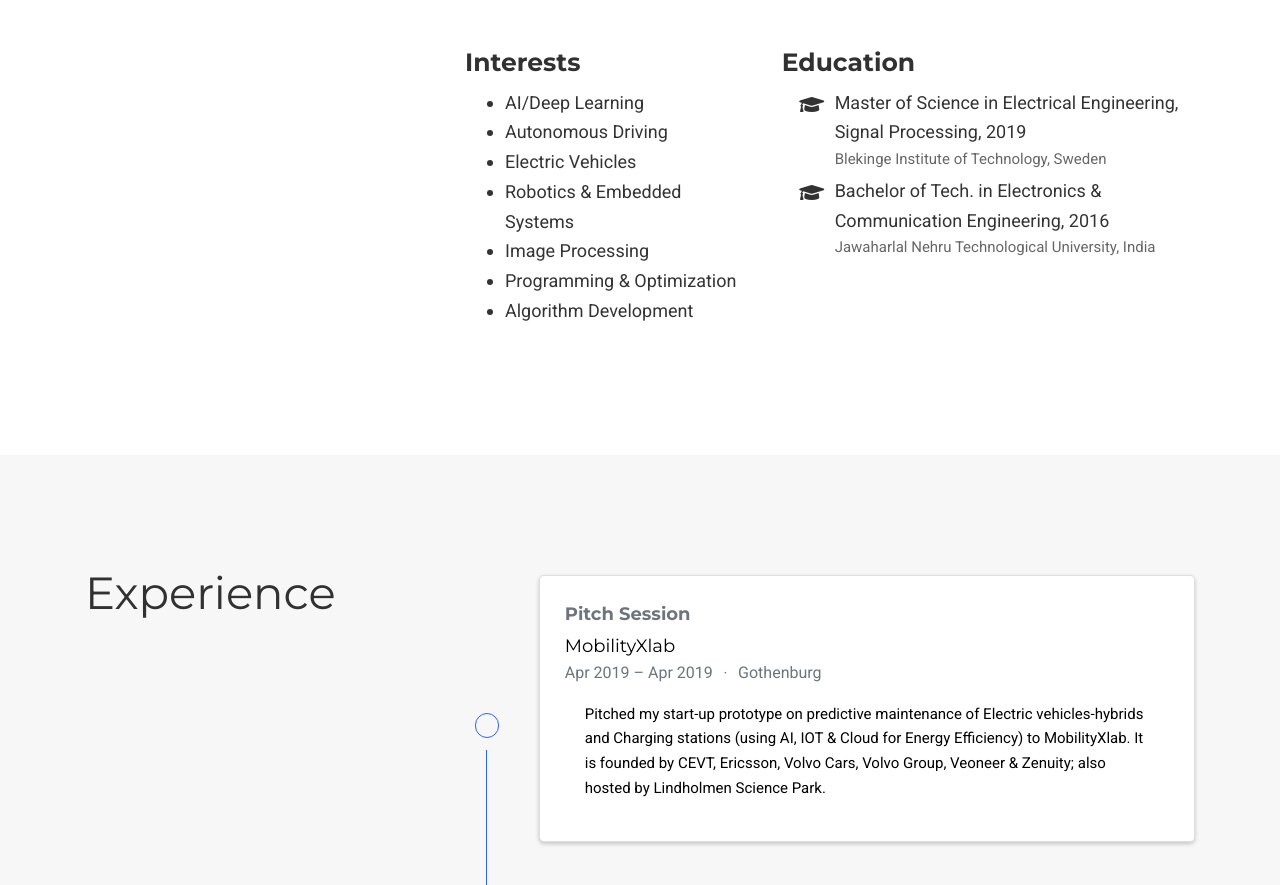
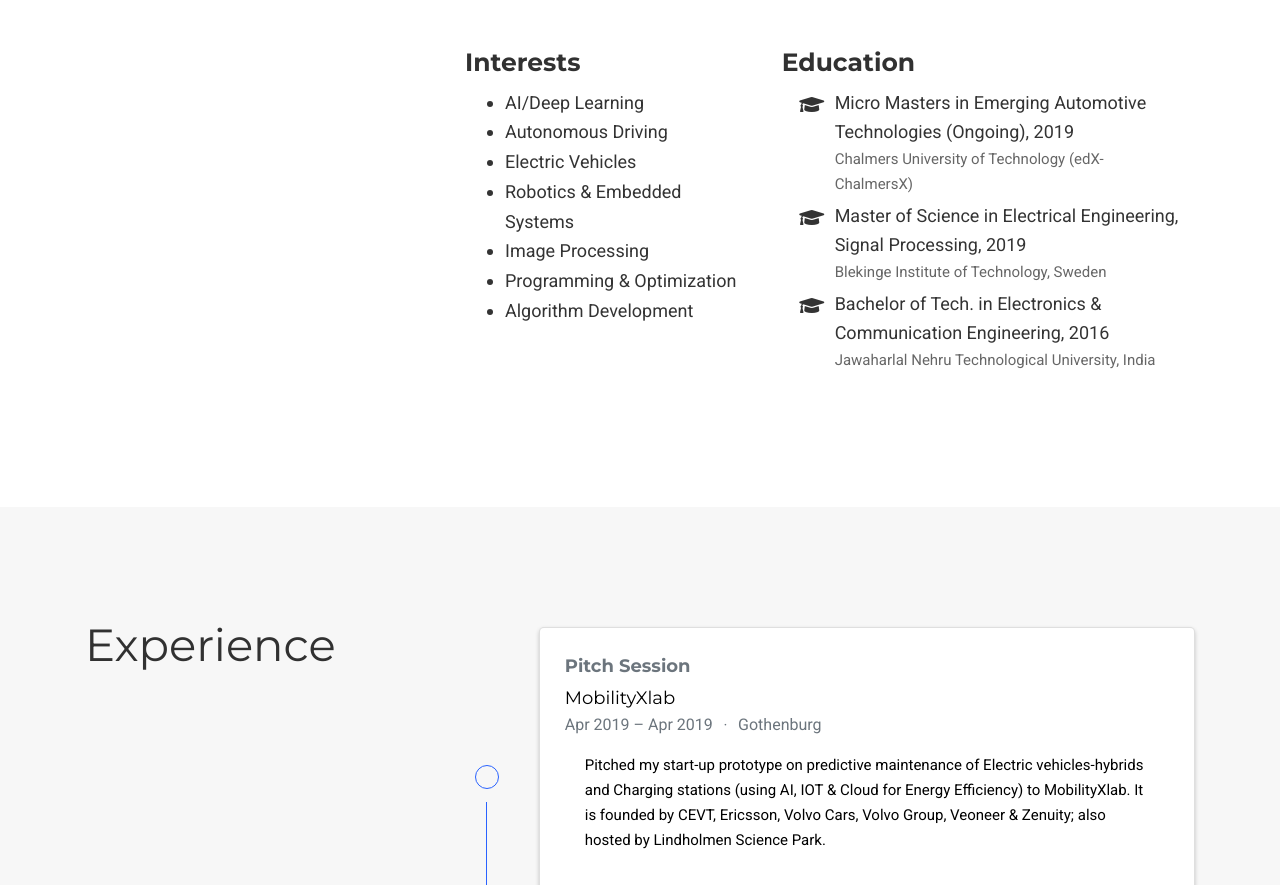
Before and after one commit to saimj7/saimj7.github.io, a plain HTML site: page index.html in a window 1280 px wide. Shown: the part 677-1562 px from the top of the page. Drawn offline with nearby package versions, Linux system fonts and the light colour scheme; some packages are replaced by stand-ins of ours; some icons are missing.

Commit message:
random updates1

```diff
--- a/index.html
+++ b/index.html
@@ -648,6 +648,14 @@
           <li>
             <i class="fa-li fas fa-graduation-cap"></i>
             <div class="description">
+              <p class="course">Micro Masters in Emerging Automotive Technologies (Ongoing), 2019</p>
+              <p class="institution">Chalmers University of Technology (edX-ChalmersX)</p>
+            </div>
+          </li>
+
+          <li>
+            <i class="fa-li fas fa-graduation-cap"></i>
+            <div class="description">
               <p class="course">Master of Science in Electrical Engineering, Signal Processing, 2019</p>
               <p class="institution">Blekinge Institute of Technology, Sweden</p>
             </div>
@@ -888,7 +896,7 @@
           </div>
 
 
-            <div class="card-text">Projects needed to program a self-driving car! The course is offered by University of Toronto.</div>
+            <div class="card-text">Projects on Perception-State Estimation, Situational Awareness; Motion Planning; Vehicle Model Dynamics; Model-Based Design and more! Knowledge about Sensor Fusion-GNSS, Functional Safety standards like ISO 26262, FMEA and their implementation steps. Offered by the University of Toronto..</div>
 
 
 
```
Also changed, not shown: authors/admin/index.html (+8 -0 lines).
